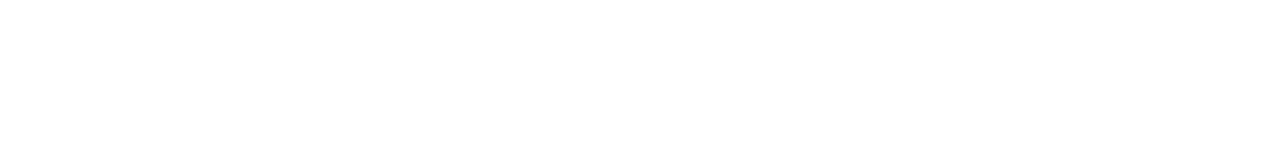
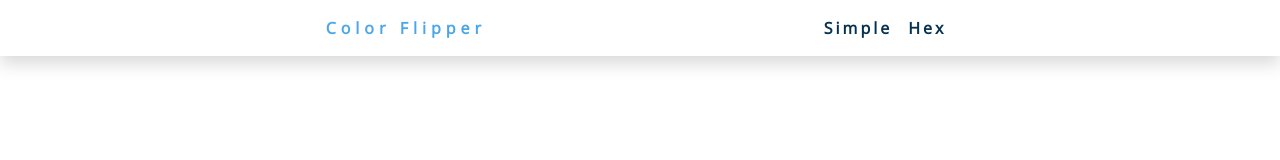
Before and after one commit to Neimat1/Color-Flipper, a plain HTML site: page index.html in a window 1280 px wide. Drawn offline with nearby package versions, Linux system fonts and the light colour scheme.

Commit message:
Navbar component done

```diff
--- a/css/style.css
+++ b/css/style.css
@@ -0,0 +1,24 @@
+@import url('https://fonts.googleapis.com/css2?family=Open+Sans&display=swap');
+*{
+    font-family: 'Open Sans', sans-serif;
+    box-sizing: border-box;
+}
+.navbar-brand,
+a.nav-link{
+    font-weight: bold;
+    font-size: 16px;
+}
+
+.navbar-brand,
+.navbar-brand:hover{
+    color:#49a6e9;
+    letter-spacing:5px;
+}
+a.nav-link{
+    color: #063251;
+    letter-spacing:3px;
+    font-size: 16px;
+}
+a.nav-link:hover{
+    color:#49a6e9;
+}
--- a/index.html
+++ b/index.html
@@ -4,11 +4,26 @@
         <meta charset="UTF-8">
         <meta http-equiv="X-UA-Compatible" content="IE=edge">
         <meta name="viewport" content="width=device-width, initial-scale=1.0">
-        <title>Color Flipper || Sample</title>
+        <title>Color Flipper || Simple</title>
         <link rel="stylesheet" href="css/bootstrap.min.css">
         <link rel="stylesheet" href="css/style.css">
     </head>
     <body>
+        <nav class="navbar navbar-expand-lg shadow">
+            <div class="container-fluid d-flex justify-content-evenly   ">
+                <a class="navbar-brand" href="#"> Color Flipper</a>
+                <!-- <div class="collapse navbar-collapse" id="navbarNav"> -->
+                    <ul class="navbar-nav">
+                        <li class="nav-item">
+                            <a class="nav-link" href="index.html">Simple</a>
+                        </li>
+                        <li class="nav-item">
+                            <a class="nav-link"href="hex.html">Hex</a>
+                        </li>
+                    </ul>
+                <!-- </div> -->
+            </div>
+        </nav>
         <script src="js/bootstrap.bundle.min.js"></script>
         <script src="js/sample.js"></script>
     </body>
```
Also changed, not shown: hex.html (+15 -0 lines).
